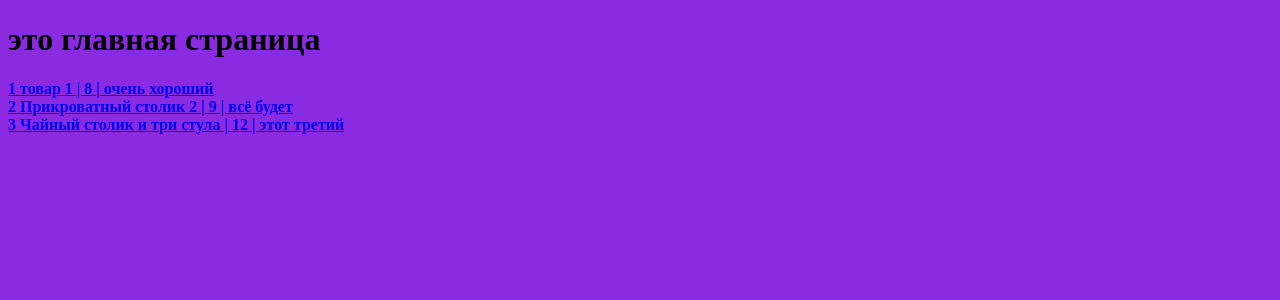
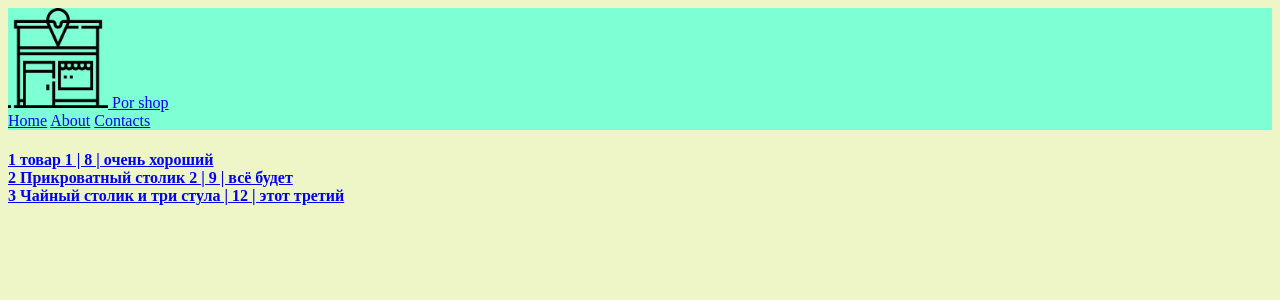
Before and after one commit to SArtur775/yt_django4_7-30, a Django app: page /myapp/ in a window 1280 px wide. Shown: the top 300 px of the page. Run offline with Django 5.2, Linux system fonts and the light colour scheme; data comes from the database, SQL or seed files in the repository.

Commit message:
second comment

```diff
--- /dev/null
+++ b/mysite/myapp/static/myapp/css/style.css
@@ -0,0 +1,3 @@
+body {
+    background-color: rgb(238, 246, 200);
+}
--- a/mysite/myapp/static/myapp/style.css
+++ /dev/null
@@ -1,3 +0,0 @@
-body {
-    background-color: blueviolet;
-}
--- /dev/null
+++ b/mysite/myapp/templates/myapp/base.html
@@ -0,0 +1,16 @@
+<!DOCTYPE html>
+{% load static %}
+
+<html lang="en">
+<head>
+    <meta charset="UTF-8">
+    <meta name="viewport" content="width=device-width, initial-scale=1.0">
+    <link rel="stylesheet" href=" {% static 'myapp/css/style.css' %}">
+    <title>Base</title>
+
+
+</head>
+<body>
+        {% block content %} {% endblock %}
+</body>
+</html>
--- a/mysite/myapp/templates/myapp/index.html
+++ b/mysite/myapp/templates/myapp/index.html
@@ -1,15 +1,28 @@
+{% extends "myapp/base.html" %}
 {% load static %}
 
-<!DOCTYPE html>
-<html lang="en">
-<head>
-    <meta charset="UTF-8">
-    <meta name="viewport" content="width=device-width, initial-scale=1.0">
-    <link rel="stylesheet" href=" {% static 'myapp/style.css' %}">
-    <title>Document</title>
-</head>
-<body>
-    <h1>это главная страница</h1>
+
+
+{% block content %}
+<nav style="background-color: aquamarine;">
+    <div>
+      <div>
+        <div>
+          <div>
+            <a href="#">
+              <img style="width: 100px;" src="{% static 'myapp/images/shop.png' %}" alt="logo">
+              <span>Por shop</span>
+            </a>
+            <div>
+              <a href="#">Home</a>
+              <a href="#">About</a>
+              <a href="#">Contacts</a>
+            </div>
+          </div>
+        </div>
+      </div>
+    </div>
+</nav>
 <h4>
 {% for item in  items %}
 <a href="{% url "myapp:detail" item.id %}">
@@ -18,6 +31,4 @@
 </a>
     {% endfor %}
 </h4>
-
-</body>
-</html>
+ {% endblock %}
```
Also changed, not shown: mysite/myapp/static/myapp/images/shop.png (added). Lines whose indentation alone changed are shown as unchanged.
